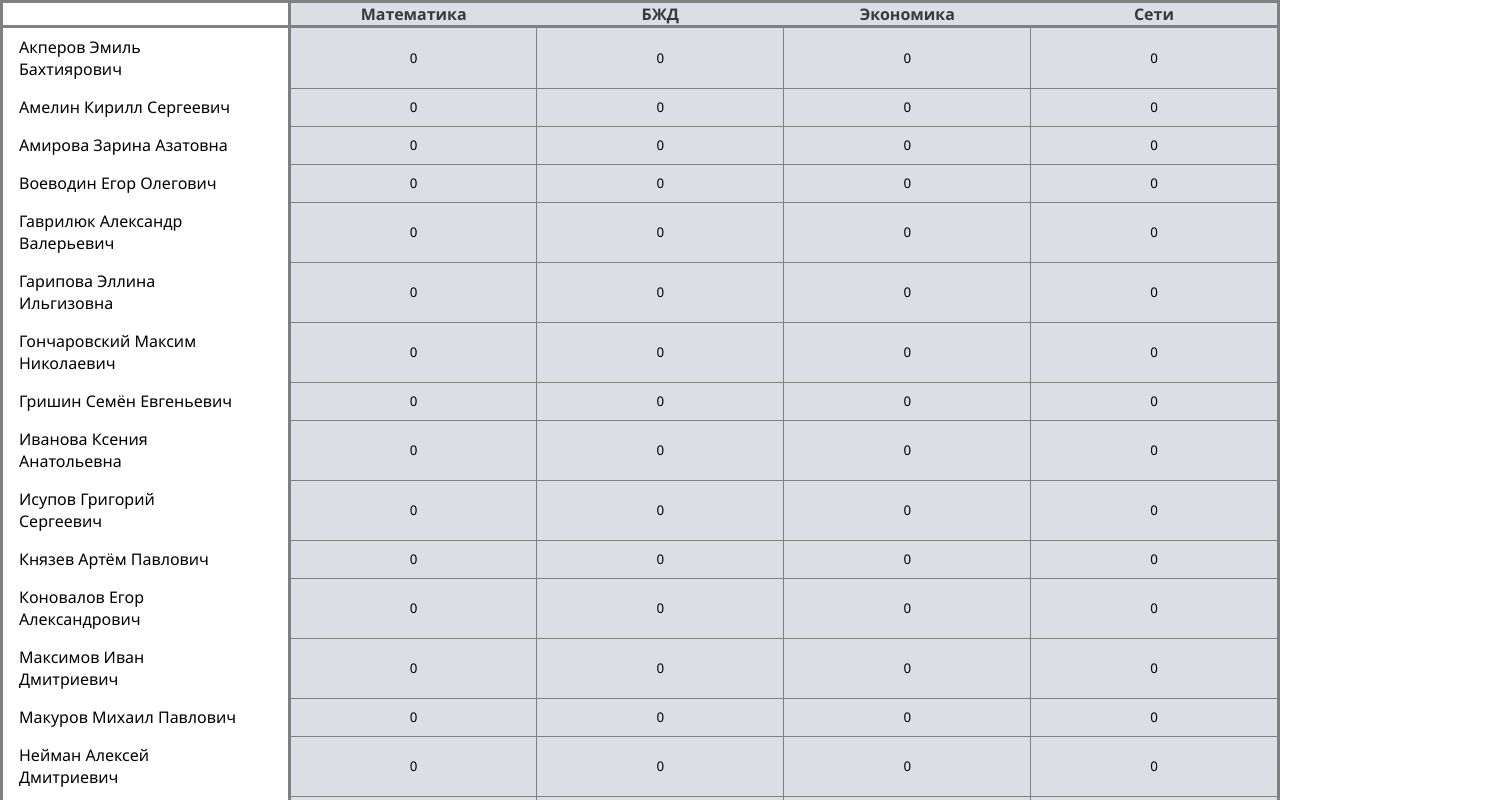
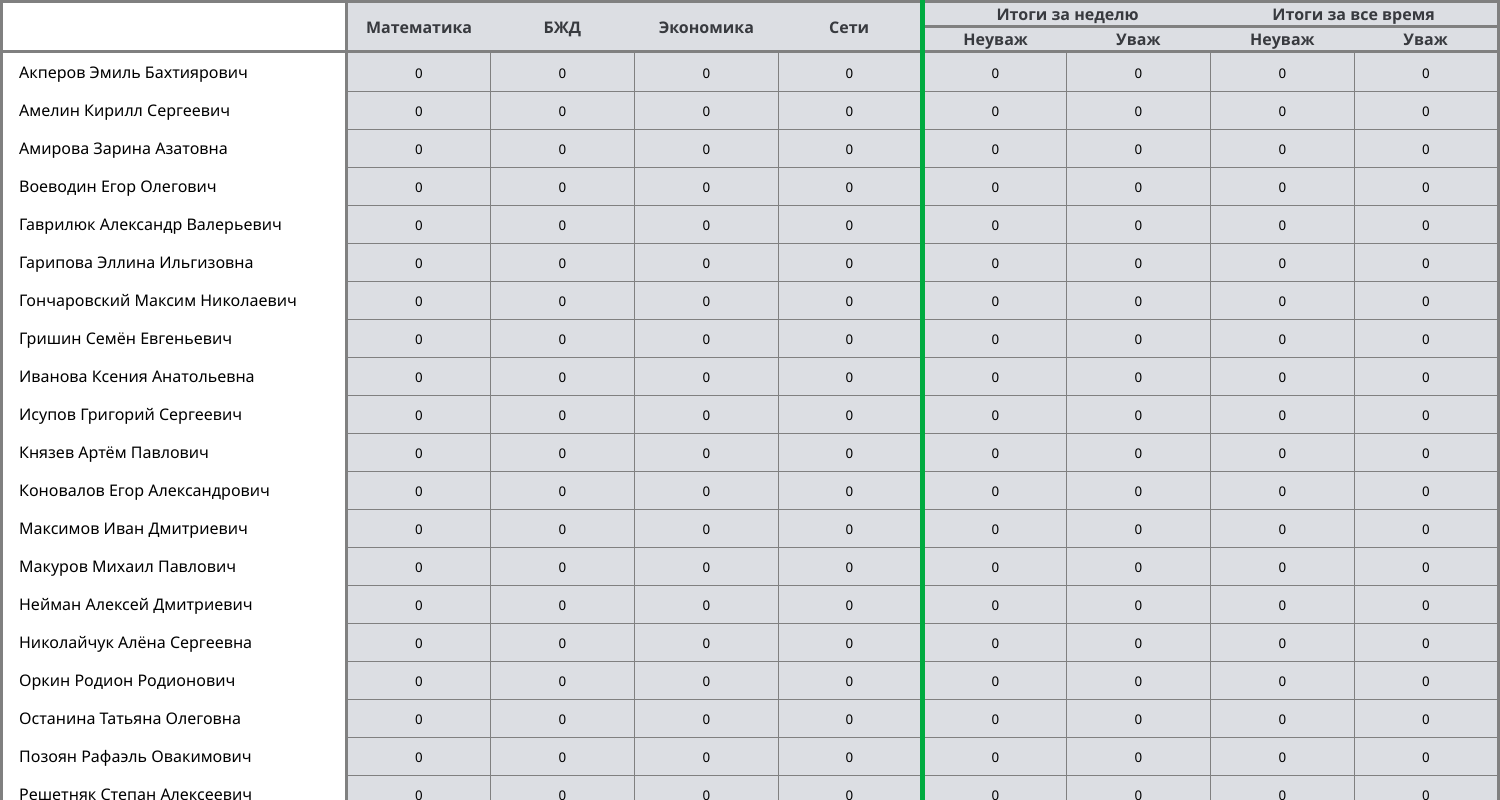
Before and after one commit to domster704/headman-journal, a React app: page / in a window 1280 px wide. Shown: the top 800 px of the page, 1500 px wide, since content can reach past the window. Built offline with nearby package versions, Linux system fonts and the light colour scheme; the HTML template or start-up script is replaced by a standard one.

Commit message:
make result cells

```diff
--- a/src/component/TableCell/TableCell.jsx
+++ b/src/component/TableCell/TableCell.jsx
@@ -5,6 +5,7 @@ import s from './TableCell.module.css';
  *
  * @param props
  * - isHeader
+ * - isResult
  * @returns {JSX.Element}
  * @constructor
  */
@@ -13,12 +14,14 @@ export const TableCell = (props) => {
     let [value, setValue] = React.useState(props.children);
 
     if (props.isHeader) {
-        return (<th className={s.cell}>{props.children}</th>);
+        return (<th colSpan={props.colSpan} rowSpan={props.rowSpan} className={`${s.cell} ${props.className}`}>{props.children}</th>);
     }
-    return (<td className={s.cell}>
-            <input type={"number"} value={value}
+    return (
+        <td className={`${s.cell} ${props.className}`}>
+            <input type={"text"} value={value}
                    onFocus={(event) => event.target.select()}
-                   onChange={(event) => setValue(event.target.value)}/>
+                   onChange={(event) => setValue(event.target.value)}
+                   maxLength={1}/>
         </td>
     );
 }
--- a/src/component/TableCell/TableCell.module.css
+++ b/src/component/TableCell/TableCell.module.css
@@ -1,5 +1,5 @@
 .cell {
-    min-width: 12em;
+    /*width: 4em;*/
     background-color: #DCDEE3;
     color: #383A3F;
 }
@@ -7,7 +7,7 @@
 .cell input {
     width: 100%;
     height: 100%;
-    padding: 0.5em 3em;
+    /*padding: 0.5em 1em;*/
     outline: none;
     border: none;
     background-color: transparent;
--- /dev/null
+++ b/src/component/TableCellsResult/TableCellsResult.jsx
@@ -0,0 +1,41 @@
+import React from 'react';
+import {TableCell} from "../TableCell/TableCell";
+import s from "./TableCellsResult.module.css";
+
+/**
+ * В загаловке должно выглядеть так^
+ * |   За неделю    |  За все время  |
+ * | неуваж | уваж  | неуваж | уваж  |
+ *
+ * То есть сверху 2 стобца, снизу 4 стобца
+ *
+ * props.children - array of text strings
+ * @param props
+ * @returns {JSX.Element}
+ * @constructor
+ */
+
+
+export const TableCellsResult = (props) => {
+    const countOfSubheaders = 4;
+
+    if (props.isHeader) {
+        return (
+            <>
+                {props.children.map((child, index) => {
+                    return <TableCell className={index === 0 ? s.result : ''} key={index} isHeader={true}
+                                      colSpan={countOfSubheaders / props.children.length}>{child}</TableCell>
+                })}
+            </>
+        );
+    }
+
+    return (
+        <>
+            {props.children.map((child, index) => {
+                return <TableCell className={index === 0 ? s.result : ''} key={index}
+                                  isResult={true}>{child}</TableCell>
+            })}
+        </>
+    )
+}
--- /dev/null
+++ b/src/component/TableCellsResult/TableCellsResult.module.css
@@ -0,0 +1,3 @@
+.result {
+    border-left: 5px solid #00AB40;
+}
--- a/src/component/TableDay/TableDay.jsx
+++ b/src/component/TableDay/TableDay.jsx
@@ -1,7 +1,5 @@
 import React from 'react';
-import {TableHeader} from "../TableHeader/TableHeader";
 import {TableRow} from "../TableRow/TableRow";
-import s from "./TableDay.module.css";
 
 export const TableDay = (props) => {
     let pairsList = ["Математика", "БЖД", "Экономика", "Сети"]
@@ -16,33 +14,19 @@ export const TableDay = (props) => {
     return (
         <table>
             <thead>
-            <TableHeader pairsList={pairsList}/>
+            {/*2 строчки для заголовка таблицы*/}
+            <TableRow name={""} list={pairsList} isHeader={true}
+                      cellsResult={["Итоги за неделю", "Итоги за все время"]}></TableRow>
             </thead>
             <tbody>
             {
                 props.students.map((student, index) => {
-                    return <TableRow key={index} student={student} hoursList={hoursList.map((value, index, array) => {
+                    return <TableRow key={index} name={student} list={hoursList.map((value, index, array) => {
                         return value.at(index);
-                    })}/>
+                    })} cellsResult={[0, 0, 0, 0]}/>
                 })
             }
             </tbody>
         </table>
-        // <>
-        //     <TableColumn hoursList={hoursList}/>
-        //     <div className={s.container}>
-        //         <TableStudentsName students={props.students}/>
-        //         <div className={s.grid} style={{gridTemplateColumns: `repeat(${pairsCount}, 1fr)`}}>
-        //             {
-        //                 hoursList.map((value, index, array) => {
-        //                     return value.map((v, i, a) => {
-        //                         return <TableCell key={i}>i</TableCell>
-        //                     });
-        //                 })
-        //             }
-        //         </div>
-        //     </div>
-        // </>
-
     )
 }
--- a/src/component/TableDay/TableDay.module.css
+++ /dev/null
@@ -1,24 +0,0 @@
-table {
-    border-collapse: collapse;
-    --border-color: grey;
-    border: 3px solid var(--border-color);
-}
-
-tr > :is(td, th):first-child {
-    text-align: start;
-    border-right: 3px solid var(--border-color);
-    padding: 0.5em 3em 0.5em 1em;
-}
-
-td, th {
-    text-align: center;
-}
-
-tbody :is(td, th):not(:first-child) {
-    border-bottom: 1px solid grey;
-    border-right: 1px solid grey;
-}
-
-th {
-    border-bottom: 3px solid var(--border-color);
-}
--- a/src/component/TableRow/TableRow.jsx
+++ b/src/component/TableRow/TableRow.jsx
@@ -1,15 +1,37 @@
 import React from 'react';
 import {TableCell} from "../TableCell/TableCell";
+import {TableCellsResult} from "../TableCellsResult/TableCellsResult";
 
+/**
+ * cellsResult - массив с значениями для результирующих клеток
+ * @param props
+ * @returns {JSX.Element}
+ * @constructor
+ */
 export let TableRow = (props) => {
+    let nameCell = props.isHeader ? <th rowSpan={2}>{props.name}</th> : <td>{props.name}</td>;
+    let isHeader = props.isHeader || false;
+
     return (
-        <tr>
-            <td>{props.student}</td>
+        <>
+            <tr>
+                {nameCell}
+                {
+                    props.list.map((hour, index) => {
+                        return <TableCell key={index} isHeader={isHeader} rowSpan={2}>{hour}</TableCell>
+                    })
+                }
+                <TableCellsResult props={props}
+                                  isHeader={isHeader}>{props.cellsResult}</TableCellsResult>
+            </tr>
             {
-                props.hoursList.map((hour, index) => {
-                    return <TableCell key={index}>{hour}</TableCell>
-                })
+                props.isHeader ?
+                    <tr>
+                        <TableCellsResult props={props} isHeader={isHeader}>{["Неуваж", "Уваж", "Неуваж", "Уваж"]}</TableCellsResult>
+                    </tr>
+                    : null
             }
-        </tr>
+        </>
+
     );
 }
--- a/src/index.css
+++ b/src/index.css
@@ -3,4 +3,37 @@
     margin: 0;
     padding: 0;
     font-family: Segoe UI, sans-serif;
+
+    transition: all .2s ease;
 }
+
+table {
+    border-collapse: collapse;
+    --border-color: grey;
+    border: 3px solid var(--border-color);
+}
+
+thead tr:first-child th:first-child,
+tr > :is(td):first-child {
+    text-align: start;
+    border-right: 3px solid var(--border-color);
+    padding: 0.5em 3em 0.5em 1em;
+    min-width: max-content;
+    white-space: nowrap
+}
+
+td, th {
+    text-align: center;
+    min-width: 9em;
+}
+
+tbody :is(td, th):not(:first-child) {
+    border-bottom: 1px solid grey;
+    border-right: 1px solid grey;
+}
+
+/*th[rowspan='2'],*/
+/*tr:last-child*/
+th {
+    border-bottom: 3px solid var(--border-color);
+}
--- a/src/index.js
+++ b/src/index.js
@@ -5,6 +5,7 @@ import './index.css';
 import App from './App';
 
 const root = ReactDOM.createRoot(document.getElementById('root'));
+
 root.render(
     <React.StrictMode>
         <App/>
```
Also changed, not shown: 1 other file (tests, documents, lock files or other folders).
